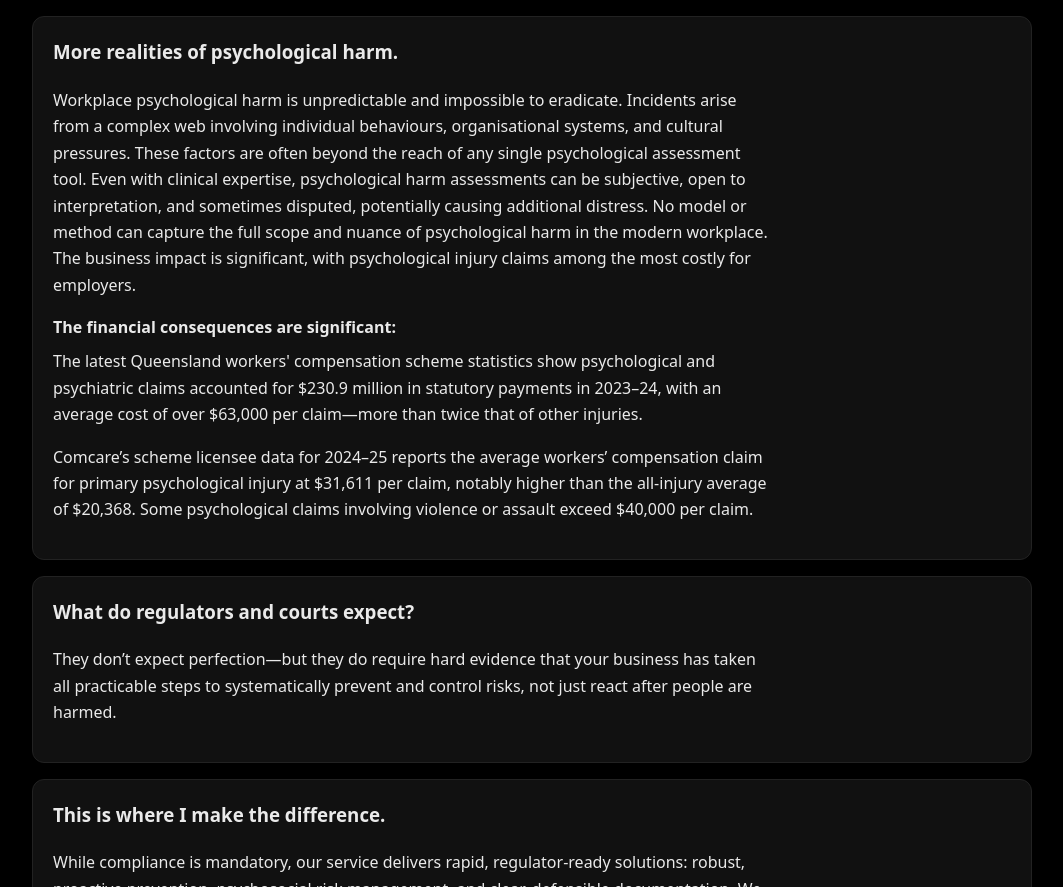
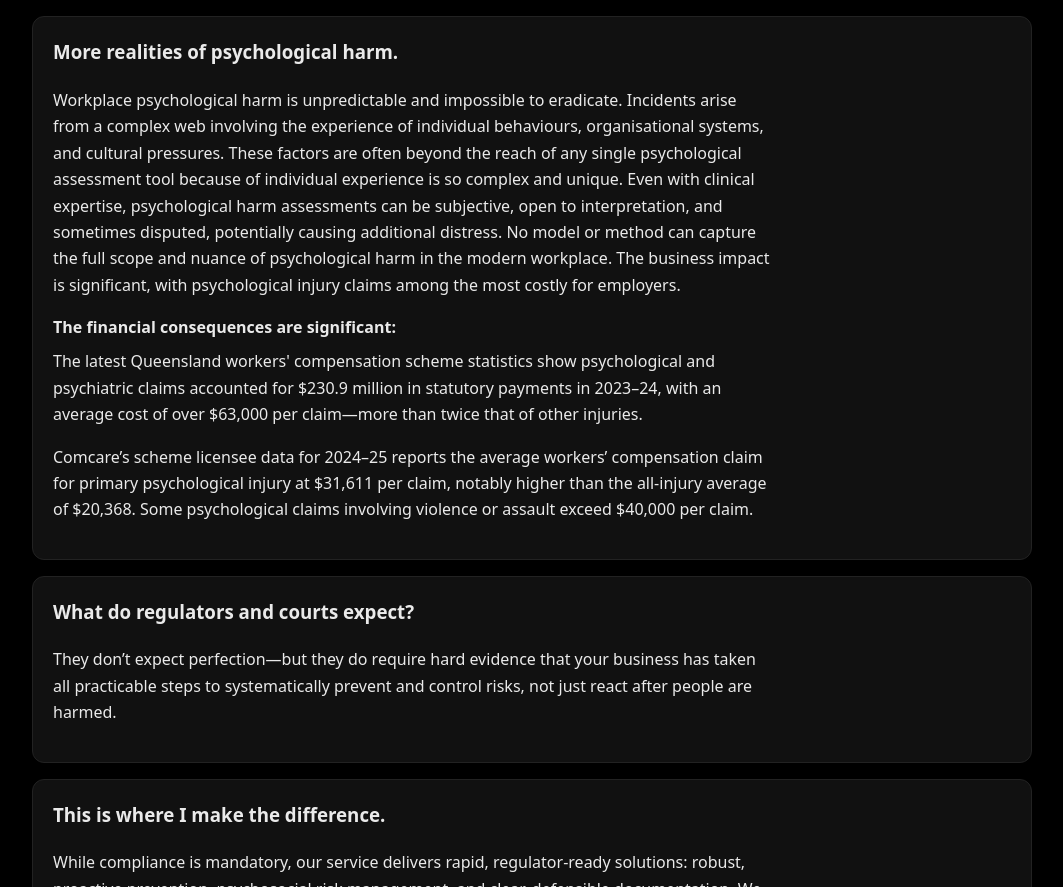
Before and after one commit to AlbertoRMelgoza/AdMeliorem, a Next.js app: page / in a window 1280 px wide. Shown: the part 1173-2060 px from the top of the page, without its empty margins (108-1171 px from the left). Built offline with nearby package versions, Linux system fonts and the light colour scheme.

Commit message:
Update page.tsx

```diff
--- a/app/page.tsx
+++ b/app/page.tsx
@@ -128,8 +128,8 @@ export default function Page() {
           <div style={prose}>
             <p style={{ marginTop: 8 }}>
               Workplace psychological harm is unpredictable and impossible to eradicate. Incidents arise from a complex web
-              involving individual behaviours, organisational systems, and cultural pressures. These factors are often beyond the reach
-              of any single psychological assessment tool. Even with clinical expertise, psychological harm assessments can be subjective,
+              involving the experience of individual behaviours, organisational systems, and cultural pressures. These factors are often beyond the reach
+              of any single psychological assessment tool because of individual experience is so complex and unique. Even with clinical expertise, psychological harm assessments can be subjective,
               open to interpretation, and sometimes disputed, potentially causing additional distress. No model or method can capture the
               full scope and nuance of psychological harm in the modern workplace. The business impact is significant, with psychological
               injury claims among the most costly for employers.
```
